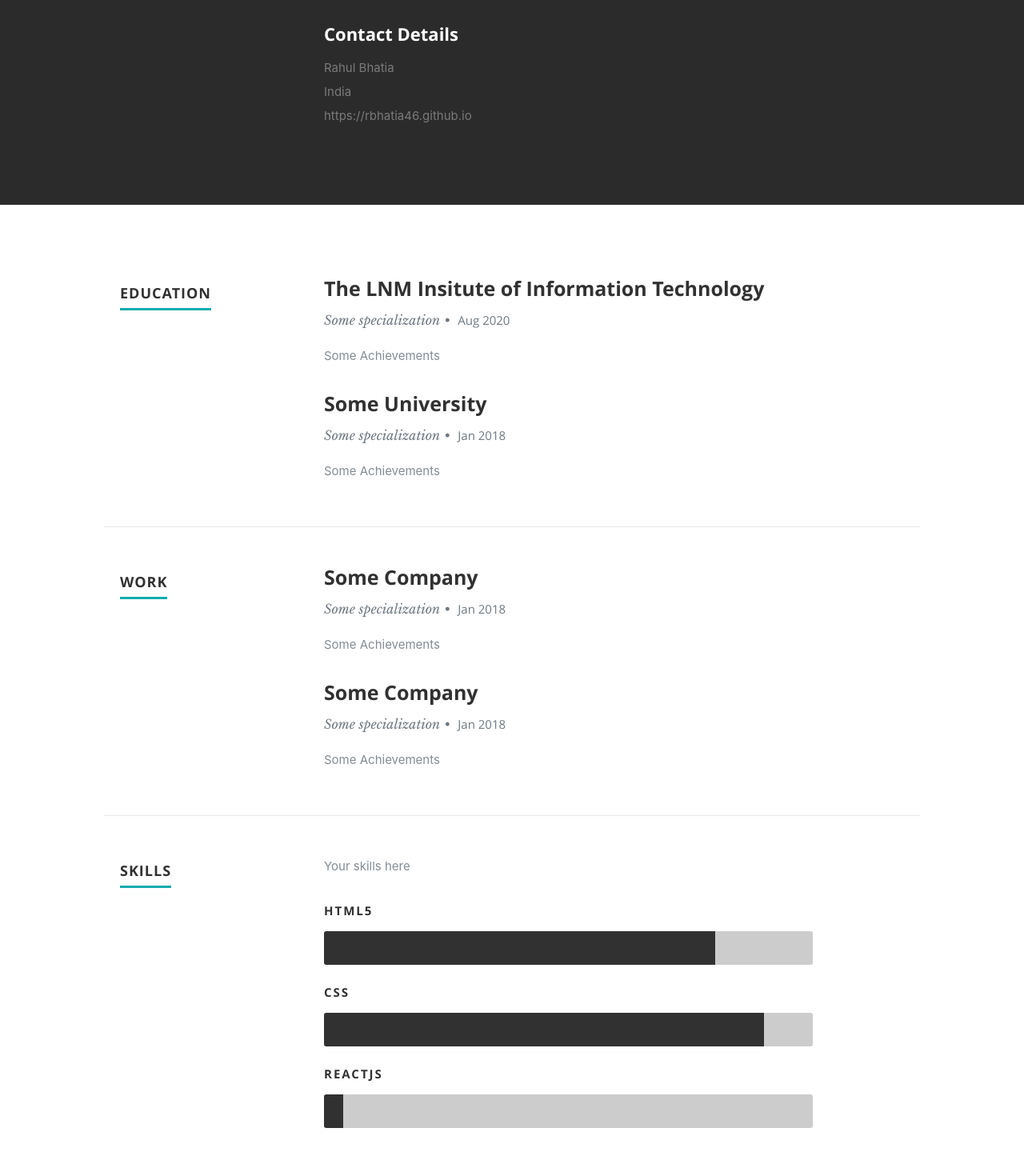
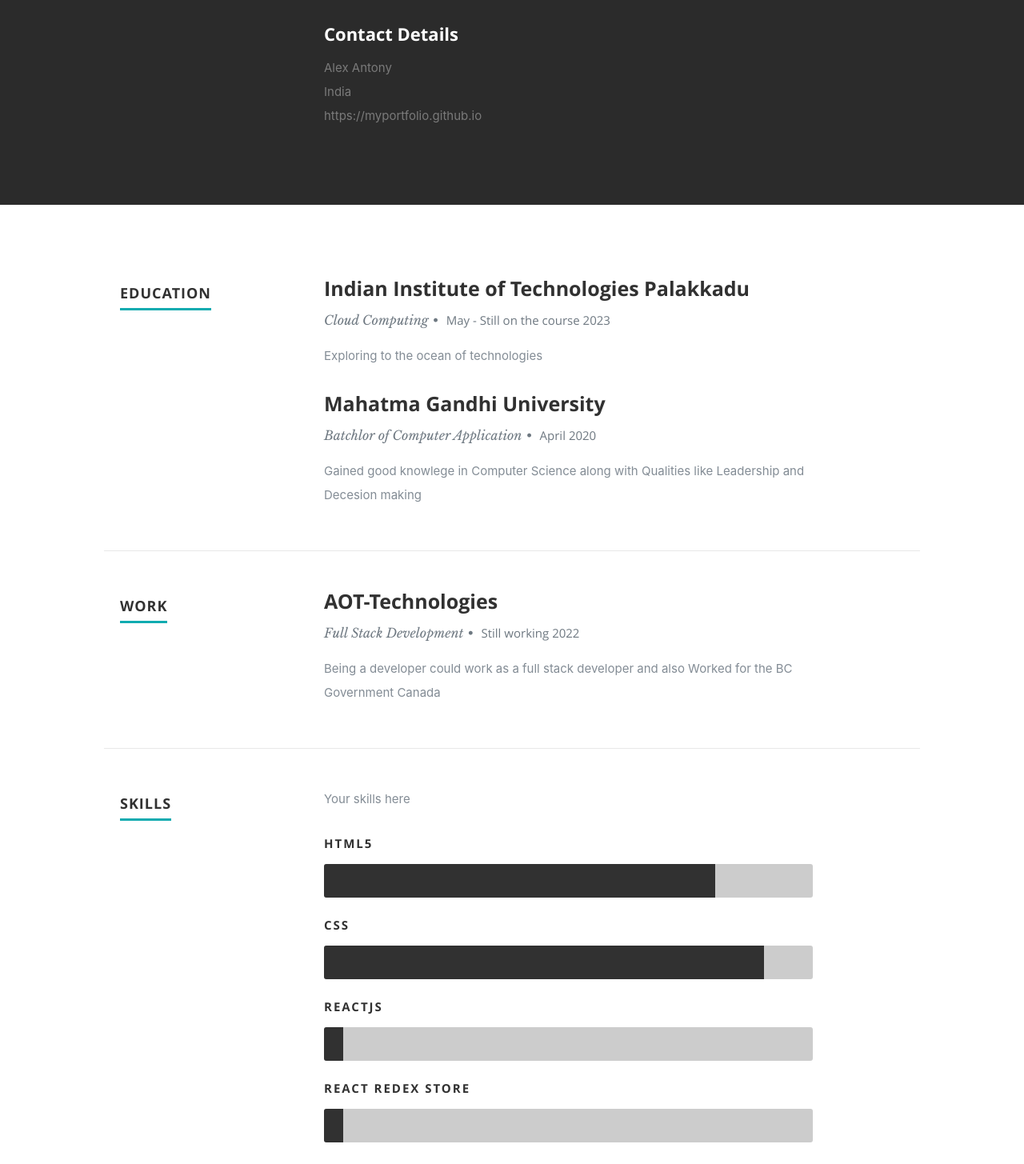
Before and after one commit to rbhatia46/React-Portfolio, a React (Create React App) app: page / in a window 1280 px wide. Shown: the part 1060-2515 px from the top of the page at 80% size. Built offline with nearby package versions, Linux system fonts and the light colour scheme.

Commit message:
commit 1

```diff
--- a/src/components/Header.js
+++ b/src/components/Header.js
@@ -8,7 +8,7 @@ export default class Header extends Component {
       <header id="home">
          <nav id="nav-wrap">
             <a className="mobile-btn" href="#nav-wrap" title="Show navigation">Show navigation</a>
-          <a className="mobile-btn" href="#" title="Hide navigation">Hide navigation</a>
+          <a className="mobile-btn" href="#abc" title="Hide navigation">Hide navigation</a>
             <ul id="nav" className="nav">
                <li className="current"><a className="smoothscroll" href="#home">Home</a></li>
                <li><a className="smoothscroll" href="#about">About</a></li>
@@ -30,8 +30,9 @@ export default class Header extends Component {
                     resumeData.socialLinks && resumeData.socialLinks.map(item =>{
                       return(
                               <li key={item.name}>
-                                <a href={item.url} target="_blank"><i className={item.className}></i></a>
+                                <a href={item.url} ><i className={item.className}></i></a>
                               </li>
+                             // target="_blank"
                             )
                           }
                     )
--- a/src/components/Portfolio.js
+++ b/src/components/Portfolio.js
@@ -14,7 +14,7 @@ export default class Porfolio extends Component {
                 <div className="columns portfolio-item">
                   <div className="item-wrap">
                     <a href="#modal-01">
-                      <img src={`${item.imgurl}`} className="item-img"/>
+                      <img src={`${item.imgurl}`} alt={"img"}className="item-img"/>
                       <div className="overlay">
                         <div className="portfolio-item-meta">
                           <h5>{item.name}</h5>
--- a/src/resumeData.js
+++ b/src/resumeData.js
@@ -1,7 +1,7 @@
 let resumeData = {
   "imagebaseurl":"https://rbhatia46.github.io/",
-    "name": "Rahul Bhatia",
-    "role": "Frontend Developer and Data Scientist",
+  "name": "Alex Antony",
+  "role": "Frontend Developer and DevOps specialist",
   "linkedinId":"Your LinkedIn Id",
   "skypeid": "Your skypeid",
   "roleDescription": "I like dabbling in various parts of frontend development and like to learn about new technologies, write technical articles or simply play games in my free time.",
@@ -22,40 +22,40 @@ let resumeData = {
         "className":"fa fa-twitter"
       }
     ],
-    "aboutme":"I am currently a pre-final year student at The LNM Institute of Information Technology and pursuing my B.Tech from here. I am a self taught Full Stack Web Developer, currently diving deeper into Machine Learning. I believe that to be successful in life, one needs to be obsessive with their dreams and keep working towards them.",
+  "aboutme":"I am currently working as a Software Engineer in AOT-Technologies pvt.ltd. And also persuing my post graduation in Cloud Computing from IIT-Palakkad. I am a self taught Full Stack Web Developer, currently diving deeper into Cloud Computing. I believe that to be successful in life, one needs to be obsessive with their dreams and keep working towards them.",
   "address":"India",
-    "website":"https://rbhatia46.github.io",
+  "website":"https://myportfolio.github.io",
   "education":[
     {
-        "UniversityName":"The LNM Insitute of Information Technology",
-        "specialization":"Some specialization",
-        "MonthOfPassing":"Aug",
-        "YearOfPassing":"2020",
-        "Achievements":"Some Achievements"
+      "UniversityName":"Indian Institute of Technologies Palakkadu",
+      "specialization":"Cloud Computing",
+      "MonthOfPassing":"May - Still on the course",
+      "YearOfPassing":"2023",
+      "Achievements":"Exploring to the ocean of technologies"
     },
     {
-        "UniversityName":"Some University",
-        "specialization":"Some specialization",
-        "MonthOfPassing":"Jan",
-        "YearOfPassing":"2018",
-        "Achievements":"Some Achievements"
+      "UniversityName":"Mahatma Gandhi University",
+      "specialization":"Batchlor of Computer Application",
+      "MonthOfPassing":"April",
+      "YearOfPassing":"2020",
+      "Achievements":"Gained good knowlege in Computer Science along with Qualities like Leadership and Decesion making"
     }
   ],
   "work":[
     {
-        "CompanyName":"Some Company",
-        "specialization":"Some specialization",
-        "MonthOfLeaving":"Jan",
-        "YearOfLeaving":"2018",
-        "Achievements":"Some Achievements"
+      "CompanyName":"AOT-Technologies",
+      "specialization":"Full Stack Development",
+      "MonthOfLeaving":"Still working",
+      "YearOfLeaving":"2022",
+      "Achievements":"Being a developer  could work as a full stack developer and also Worked for the BC Government Canada"
     },
-      {
-        "CompanyName":"Some Company",
-        "specialization":"Some specialization",
-        "MonthOfLeaving":"Jan",
-        "YearOfLeaving":"2018",
-        "Achievements":"Some Achievements"
-      }
+    // {
+    //   "CompanyName":"Some Company",
+    //   "specialization":"Some specialization",
+    //   "MonthOfLeaving":"Jan",
+    //   "YearOfLeaving":"2018",
+    //   "Achievements":"Some Achievements"
+    // }
   ],
   "skillsDescription":"Your skills here",
   "skills":[
@@ -67,7 +67,38 @@ let resumeData = {
     },
     {
       "skillname":"Reactjs"
-      }
+    },
+    {
+      "skillname":"React Redex Store"
+    },
+    {
+      "skillname":"Angularjs"
+    },
+    {
+      "skillname":"Expressjs"
+    },
+    {
+      "skillname":"Mongodb"
+    },
+    {
+      "skillname":"Nodejs"
+    },
+    {
+      "skillname":"DevOps"
+    },
+    {
+      "skillname":"Django"
+    },
+    {
+      "skillname":"CNN"
+    },
+    {
+      "skillname":"MySql"
+    },
+    {
+      "skillname":"PostgreSql"
+    },
+
   ],
   "portfolio":[
     {
```
Also changed, not shown: 1 other file (tests, documents, lock files or other folders). Lines whose indentation alone changed are shown as unchanged.
